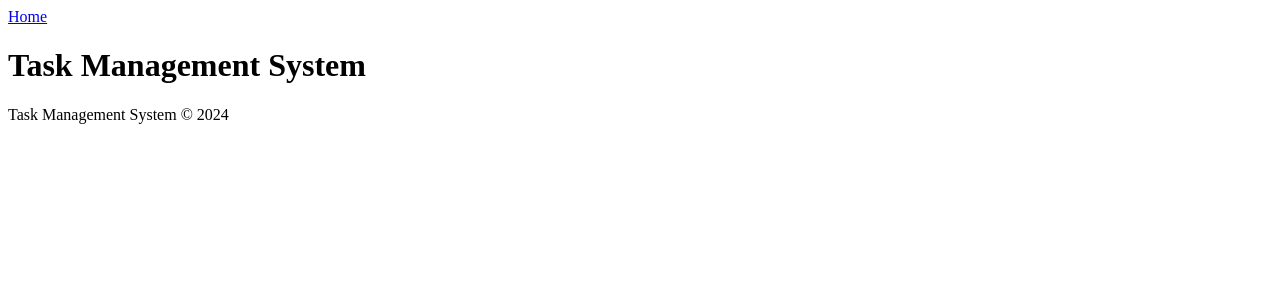
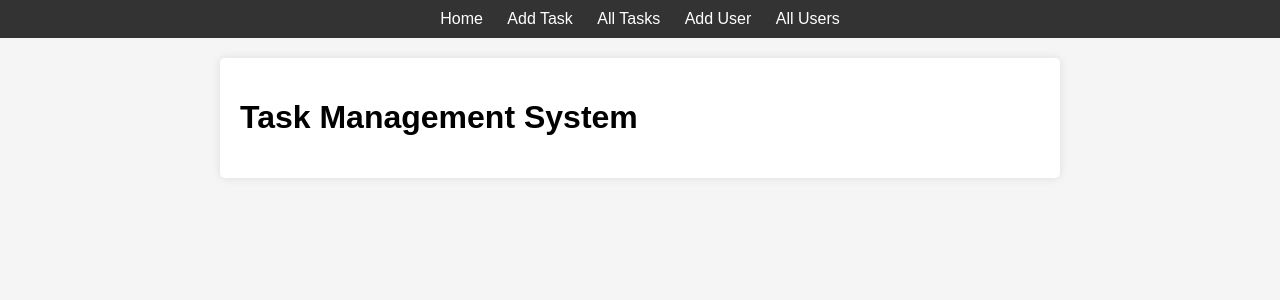
Before and after one commit to akanshabaishwade/TaskTrackr, a Flask app: page / in a window 1280 px wide. Shown: the top 300 px of the page. Run offline with Flask 2, Linux system fonts and the light colour scheme; data that the repository does not hold is empty.

Commit message:
[improve] home design

```diff
--- a/app/templates/base.html
+++ b/app/templates/base.html
@@ -3,20 +3,58 @@
 <head>
     <meta charset="UTF-8">
     <meta name="viewport" content="width=device-width, initial-scale=1.0">
-    <title>{% block title %}{% endblock %}</title>
-    <link rel="stylesheet" href="{{ url_for('static', filename='style.css') }}">
+    <title>{% block title %}Task Management System{% endblock %}</title>
+    <style>
+        body {
+            font-family: Arial, sans-serif;
+            margin: 0;
+            padding: 0;
+            background-color: #f5f5f5;
+        }
+        nav {
+            background-color: #333;
+            color: #fff;
+            padding: 10px;
+            text-align: center;
+        }
+        nav a {
+            color: #fff;
+            text-decoration: none;
+            margin: 0 10px;
+        }
+        .container {
+            max-width: 800px;
+            margin: 20px auto;
+            padding: 20px;
+            background-color: #fff;
+            border-radius: 5px;
+            box-shadow: 0 0 10px rgba(0, 0, 0, 0.1);
+        }
+        .flash-message {
+            padding: 10px;
+            margin-bottom: 10px;
+            border-radius: 5px;
+        }
+        .flash-message.error {
+            background-color: #f8d7da;
+            color: #721c24;
+        }
+        .flash-message.success {
+            background-color: #d4edda;
+            color: #155724;
+        }
+    </style>
 </head>
 <body>
-    <header>
-        <nav>
-            <a href="{{ url_for('home') }}">Home</a>
-        </nav>
-    </header>
-    <main>
+    <nav>
+        <a href="/">Home</a>
+        <a href="/add_task">Add Task</a>
+        <a href="/tasks">All Tasks</a>
+        <a href="/add_user">Add User</a>
+        <a href="/users">All Users</a>
+    </nav>
+    <div class="container">
         {% block content %}{% endblock %}
-    </main>
-    <footer>
-        <p>Task Management System &copy; 2024</p>
-    </footer>
+    </div>
 </body>
 </html>
--- a/app/templates/home.html
+++ b/app/templates/home.html
@@ -1,5 +1,4 @@
 {% extends "base.html" %}
-{% block title %}Home{% endblock %}
 {% block content %}
     <h1>Task Management System</h1>
     <ul>
```
